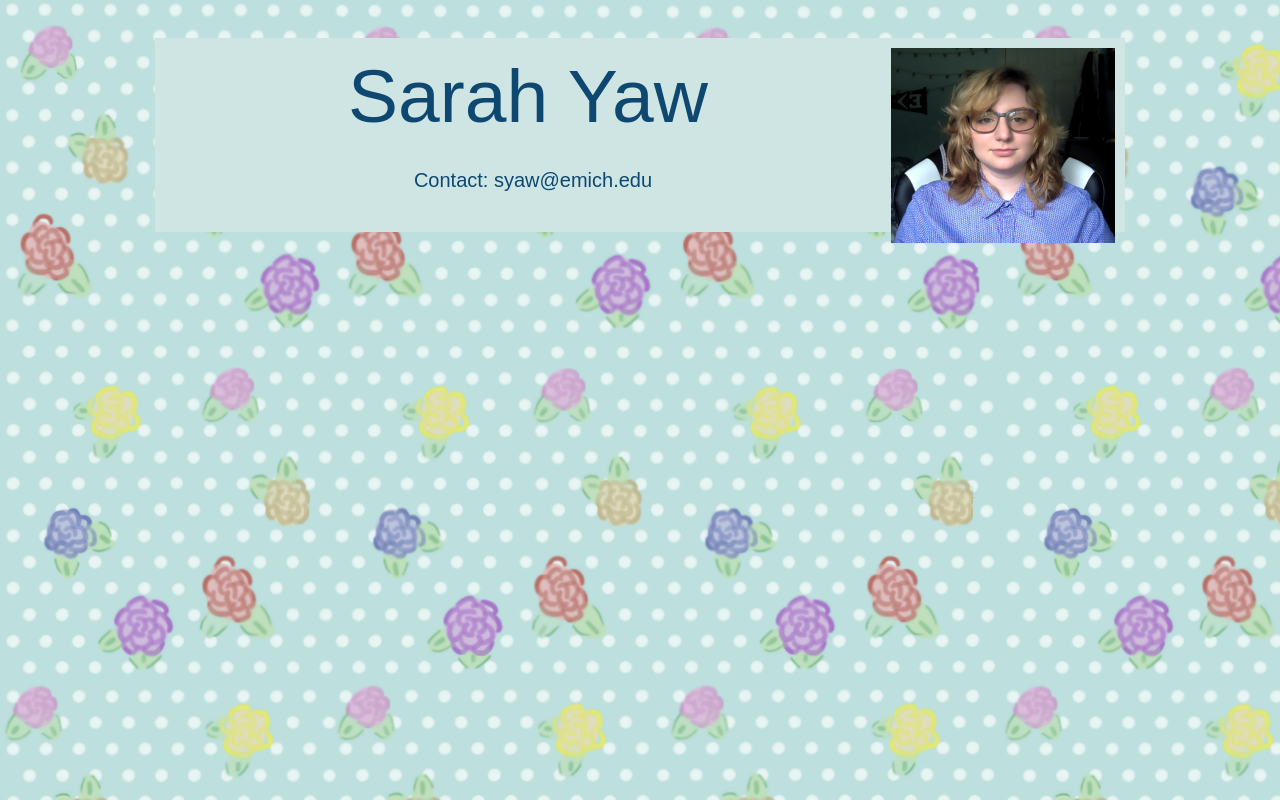
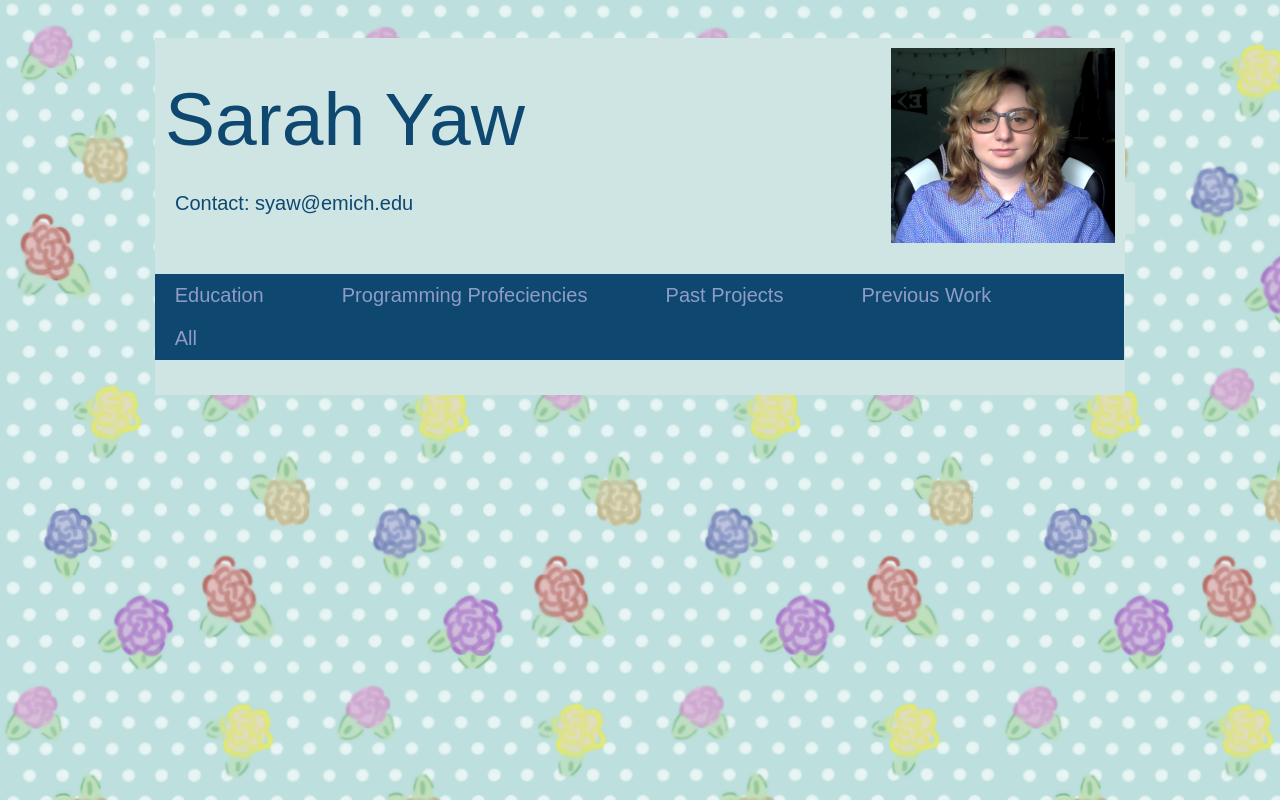
Before and after one commit to COSC631-2021Fall/profile-app-SarahYaw, a React (Create React App) app in the folder profile-app/: page / in a window 1280 px wide. Built offline with nearby package versions, Linux system fonts and the light colour scheme.

Commit message:
added React Router

```diff
--- a/profile-app/src/App.css
+++ b/profile-app/src/App.css
@@ -1,14 +1,13 @@
-.App {
-  text-align: center;
-  background-color:#CEE5E4;
-}
-
 #root {
   width:75%;
   padding:5px;
   margin-top:3%;
   margin-bottom:3%;
   background-color:#CEE5E4;
+}
+
+hr {
+  border: "#8f9cc6" solid 2px;
 }
 
 div {
--- a/profile-app/src/App.js
+++ b/profile-app/src/App.js
@@ -1,16 +1,64 @@
+import { BrowserRouter, Route, Link } from 'react-router-dom';
 import './App.css';
 import picture from './assets/Sarah.png';
+import * as body from './components';
 
 function App() {
   const subtitle = {
     color: "#0e4870",
     backgroundColor: "#CEE5E4",
+    paddingBottom:"19px",
+    width:"100%",
+  };
+  const NavBar = {
+    backgroundColor:"#0e4870",
+    padding:0,
+    marginLeft:"-10px",
+    width:"102%",
+    display:"inline-block",
+  };
+  const NavLi = {
+    display:"inline",
+    float:"left",
+    paddingRight:"5%",
+    paddingLeft:"1%",
+    backgroundColor:"#0e4870",
+    width:"auto",
+  };
+  const LinkSty = {
+    display:"block",
+    padding:"10px",
+    backgroundColor:"#0e4870",
+    width:"100%",
+    color:"#8f9cc6",
   };
   return (
     <div className="App">
       <img src={picture} alt="Sarah"/>
+      <br/>
       <header>Sarah Yaw</header>
       <p style={subtitle}>Contact: syaw@emich.edu</p>
+
+      <BrowserRouter>
+        <ul style={NavBar}>
+          <li style={NavLi}><Link to="/education" style={LinkSty}>Education</Link></li>
+          <li style={NavLi}><Link to="/skills" style={LinkSty}>Programming Profeciencies</Link></li>
+          <li style={NavLi}><Link to="/projects" style={LinkSty}>Past Projects</Link></li>
+          <li style={NavLi}><Link to="/prevWork" style={LinkSty}>Previous Work</Link></li>
+          <li style={NavLi}><Link to="/all" style={LinkSty}>All</Link></li>
+        </ul><br/>
+
+        <Route path="/education" component={body.education} />
+        <Route path="/skills" component={body.skills} />
+        <Route path="/projects" component={body.projects} />
+        <Route path="/prevWork" component={body.prevWork} />
+        <Route path="/all">
+          <body.education/>
+          <body.skills/>
+          <body.projects/>
+          <body.prevWork/>
+        </Route>
+      </BrowserRouter>
     </div>
   );
 }
```
